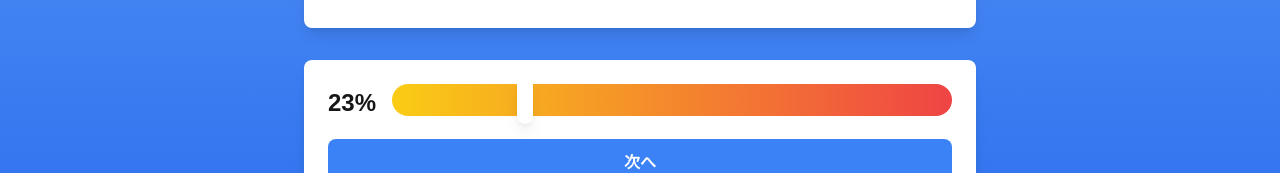
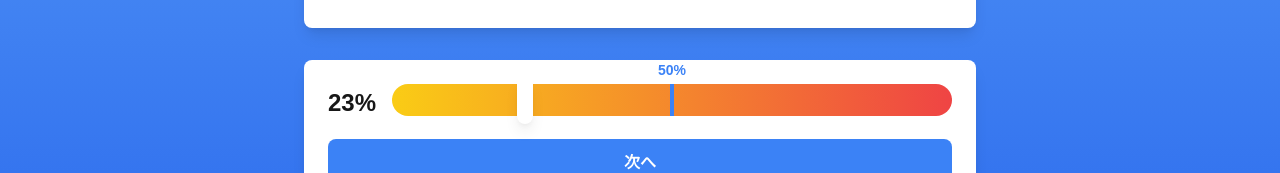
Before and after one commit to na2kera/percent-balloon, a Next.js app: page / in a window 1280 px wide. Both pictures are taken after a click on the button "回答する". Shown: the part 411-584 px from the top of the page. Built offline with nearby package versions, Linux system fonts and the light colour scheme.

Commit message:
自分の回答を保持

```diff
--- a/app/page.tsx
+++ b/app/page.tsx
@@ -10,6 +10,7 @@ export default function Home() {
   const [isAnimating, setIsAnimating] = useState(false);
   const animationRef = useRef<number>();
   const [animatingPercent, setAnimatingPercent] = useState(100);
+  const [userAnswer, setUserAnswer] = useState<number | null>(null);
   const data = [
     {
       question: "いちご狩りをしたことがある人は何%？",
@@ -106,6 +107,7 @@ export default function Home() {
   // handleNextQuestion を修正
   const handleNextQuestion = () => {
     if (!showAnswer && !isAnimating) {
+      setUserAnswer(selectedValue);
       setIsAnimating(true);
       animateSlider();
     } else {
@@ -113,6 +115,7 @@ export default function Home() {
         setCurrentQuestionIndex(currentQuestionIndex + 1);
         setSelectedValue(50);
         setShowAnswer(false);
+        setUserAnswer(null);
       } else if (currentQuestionIndex === data.length - 1) {
         setShowResult(true);
       }
@@ -196,7 +199,7 @@ export default function Home() {
       <div className="bg-white rounded-lg p-6 shadow-lg max-w-2xl w-full">
         <div className="flex items-center gap-4 mb-4">
           <div className="text-2xl font-bold">{selectedValue}%</div>
-          <div className="flex-1">
+          <div className="flex-1 relative">
             <input
               type="range"
               min="0"
@@ -218,6 +221,20 @@ export default function Home() {
               [&::-webkit-slider-thumb]:shadow-lg
               ${isAnimating ? "cursor-not-allowed" : "cursor-pointer"}`}
             />
+            {/* ユーザーの回答マーカー */}
+            {userAnswer !== null && (
+              <div
+                className="absolute top-0 w-1 h-8 bg-blue-500"
+                style={{
+                  left: `${userAnswer}%`,
+                  transform: "translateX(-50%)",
+                }}
+              >
+                <div className="absolute -top-6 left-1/2 transform -translate-x-1/2 text-sm font-bold text-blue-500">
+                  {userAnswer}%
+                </div>
+              </div>
+            )}
           </div>
         </div>
 
```
